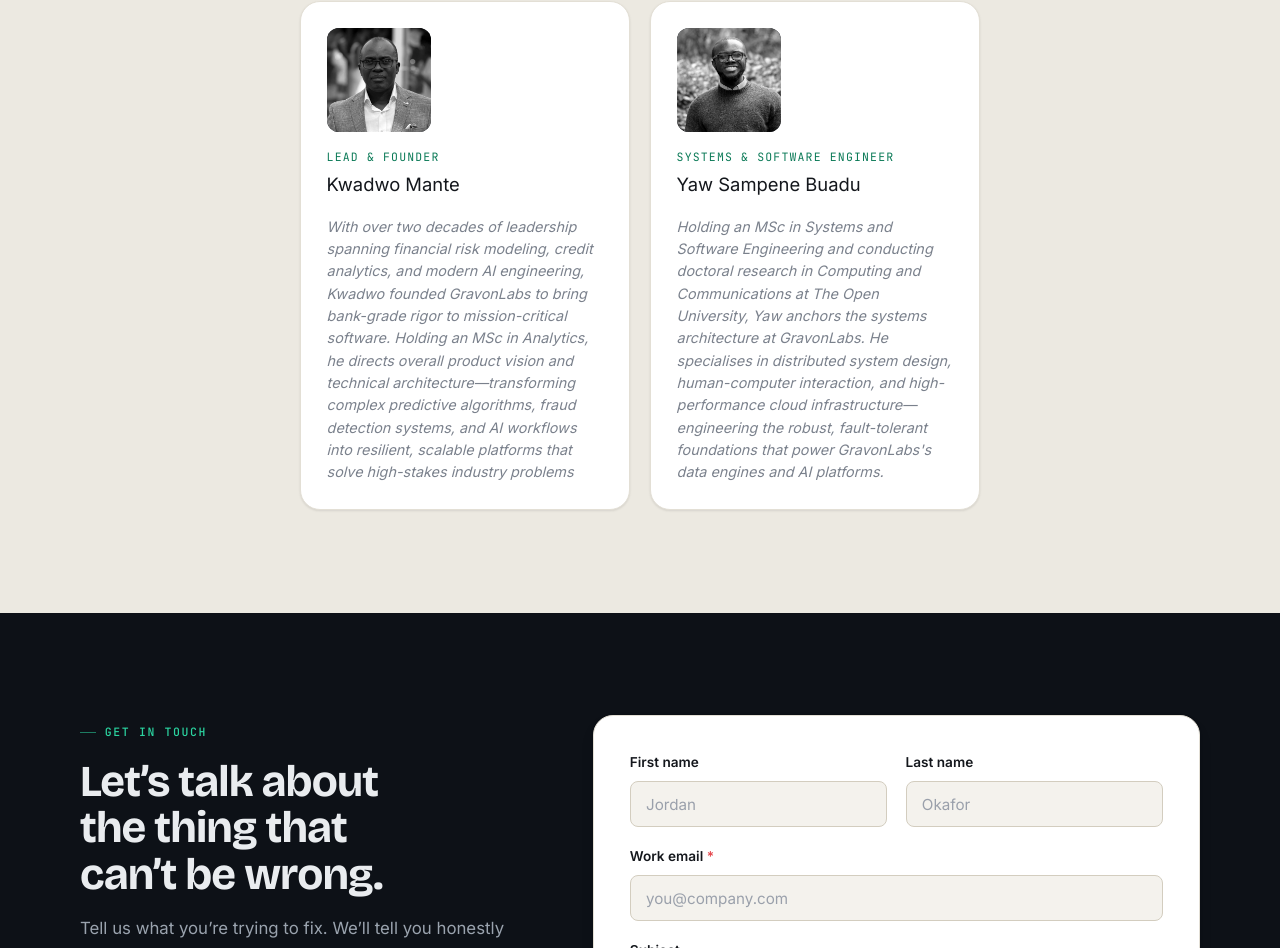
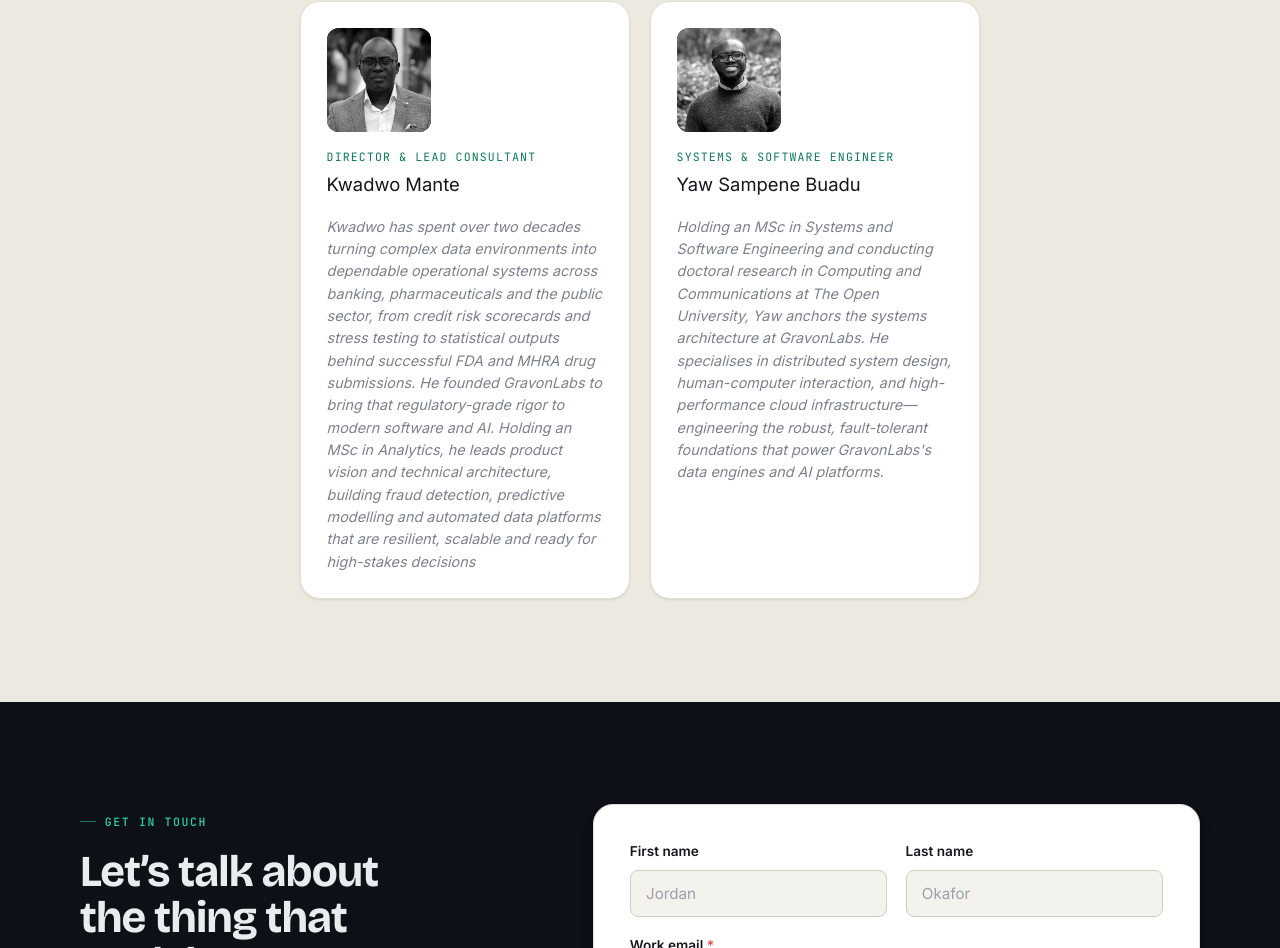
Before and after one commit to kosewmante/gravonlabs, a React (Vite) app: page /about in a window 1280 px wide. Shown: the part 1958-2906 px from the top of the page. Built offline with nearby package versions, Linux system fonts and the light colour scheme.

Commit message:
Update Kwadwo Mante role and bio in AboutTeam

```diff
--- a/src/components/AboutTeam.tsx
+++ b/src/components/AboutTeam.tsx
@@ -4,9 +4,9 @@
 const TEAM = [
   {
     name: 'Kwadwo Mante',
-    role: 'Lead & Founder',
+    role: 'Director & Lead Consultant',
     photo: '/images/team/kwadwo',
-    bio: 'With over two decades of leadership spanning financial risk modeling, credit analytics, and modern AI engineering, Kwadwo founded GravonLabs to bring bank-grade rigor to mission-critical software. Holding an MSc in Analytics, he directs overall product vision and technical architecture—transforming complex predictive algorithms, fraud detection systems, and AI workflows into resilient, scalable platforms that solve high-stakes industry problems',
+    bio: 'Kwadwo has spent over two decades turning complex data environments into dependable operational systems across banking, pharmaceuticals and the public sector, from credit risk scorecards and stress testing to statistical outputs behind successful FDA and MHRA drug submissions. He founded GravonLabs to bring that regulatory-grade rigor to modern software and AI. Holding an MSc in Analytics, he leads product vision and technical architecture, building fraud detection, predictive modelling and automated data platforms that are resilient, scalable and ready for high-stakes decisions',
   },
   {
     name: 'Yaw Sampene Buadu',
```
